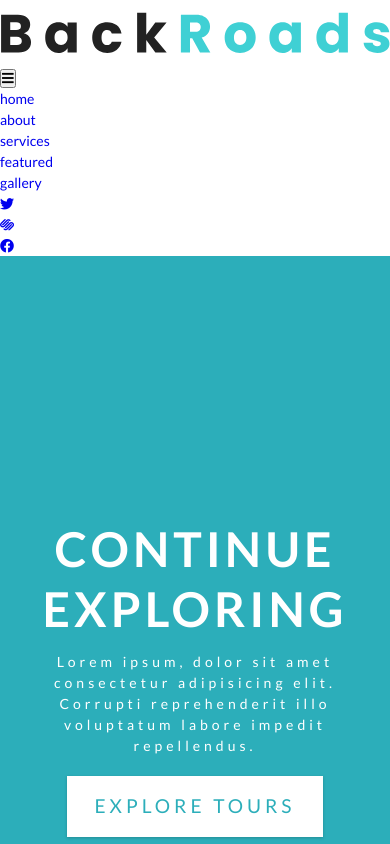
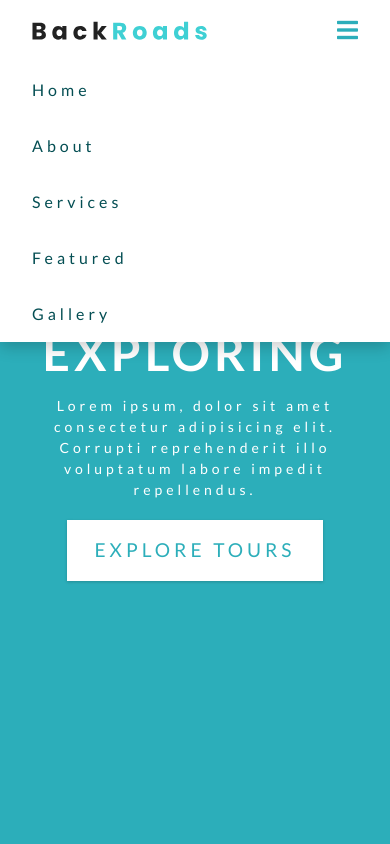
Before and after one commit to Soulbash/backroads-tours-new-design, a plain HTML site: page index.html in a window 390 px wide. Shown: the top 844 px of the page. Drawn offline with Linux system fonts and the light colour scheme.

Commit message:
Added navbar CSS for small screens

```diff
--- a/css/styles.css
+++ b/css/styles.css
@@ -69,14 +69,14 @@ ul {
 a {
   text-decoration: none;
 }
-img {
+/* img {
+  width: 100%;
+  display: block;
+} */
+img:not(.nav-logo) {
   width: 100%;
   display: block;
 }
-/* img:not(.nav-logo) {
-  width: 100%;
-  display: block;
-} */
 
 h1,
 h2,
@@ -175,6 +175,55 @@ p {
 Navbar
 ===============
 */
+.navbar {
+  position: fixed;
+  top: 0;
+  left: 0;
+  width: 100%;
+  background: var(--clr-white);
+  box-shadow: var(--dark-shadow);
+  z-index: 2;
+}
+.nav-icons {
+  display: none;
+}
+.nav-center {
+  width: 100%;
+  max-width: 1170px;
+  margin: 0 auto;
+}
+.nav-header {
+  display: flex;
+  justify-content: space-between;
+  align-items: center;
+  padding: 1rem 2rem;
+}
+.nav-toggle {
+  background: transparent;
+  border: transparent;
+  font-size: 1.5rem;
+  color: var(--clr-primary-5);
+  cursor: pointer;
+  transition: var(--transition);
+}
+.nav-toggle:hover {
+  transform: scale(1.2);
+}
+.nav-link {
+  display: block;
+  padding: 1rem 2rem;
+  text-transform: capitalize;
+  letter-spacing: var(--spacing);
+  transition: var(--transition);
+  color: var(--clr-primary-1);
+  cursor: pointer;
+  font-size: 1rem;
+}
+.nav-link:hover {
+  color: var(--clr-primary-1);
+  background: var(--clr-primary-8);
+  padding-left: 2.5rem;
+}
 /*
 ===============
 Hero
--- a/index.html
+++ b/index.html
@@ -23,7 +23,7 @@
         <div class="nav-center">
           <!-- nav header -->
           <div class="nav-header">
-            <img src="/images/logo.svg" alt="" />
+            <img src="/images/logo.svg" class="nav-logo" alt="" />
             <button type="button" class="nav-toggle" id="nav-toggle">
               <i class="fas fa-bars"></i>
             </button>
```
